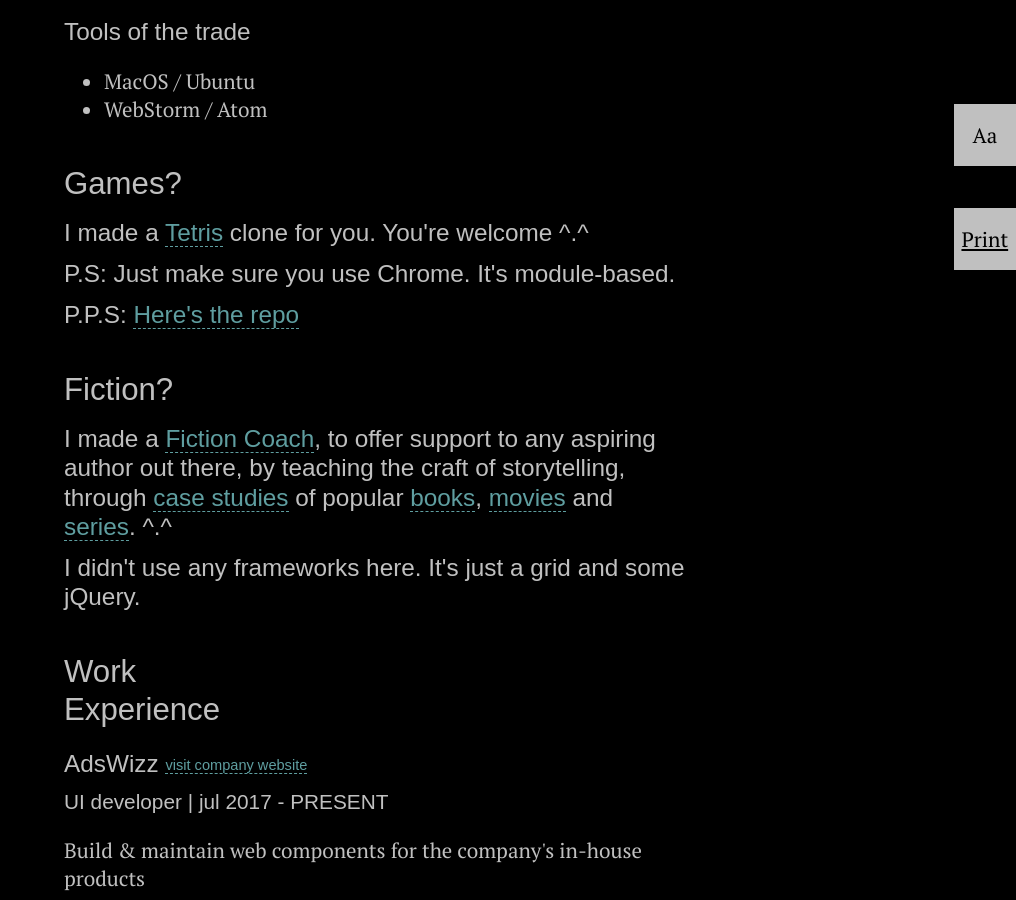
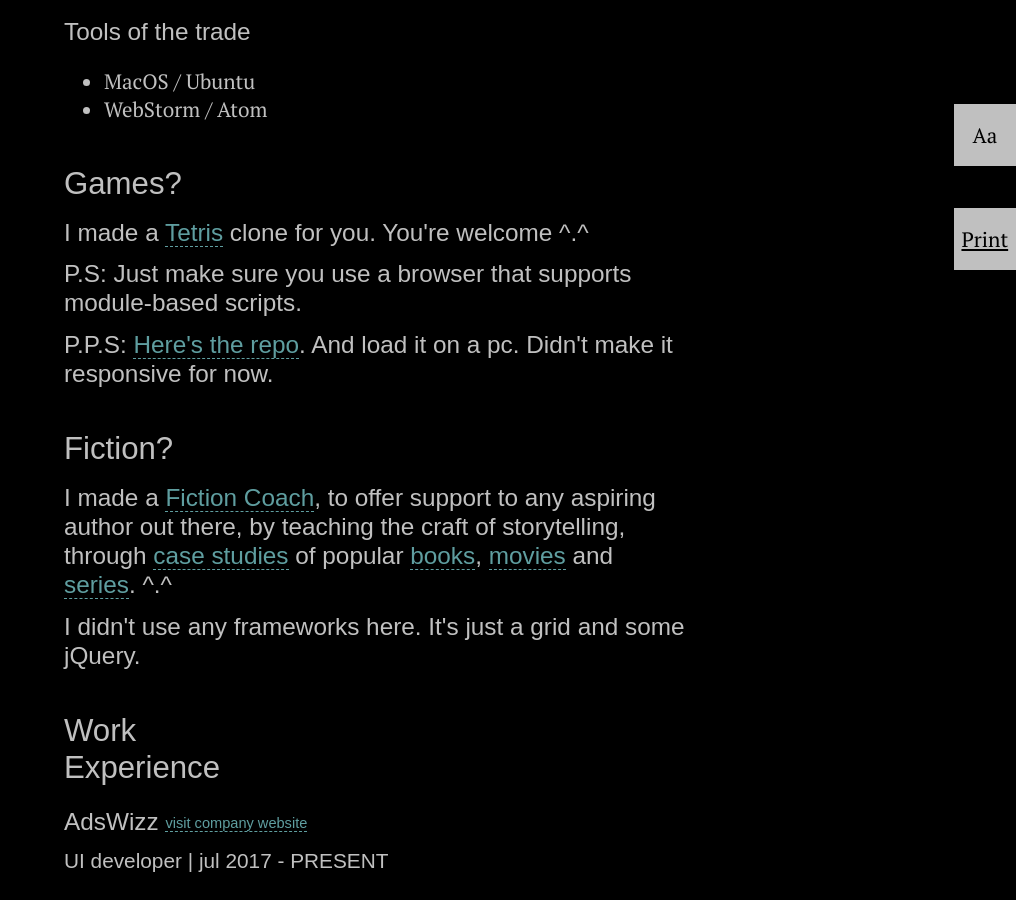
Before and after one commit to jscoox/jscoox.github.com, a Jekyll site: the page alex-okros.html, which Jekyll copies as it is, in a window 1280 px wide and 900 px high, scrolled down 841 px. Shown: the whole window, without its empty margins (264-1280 px from the left). Built offline with Jekyll 4.4.1, drawn with Linux system fonts in a browser that asks for light colours; some web fonts are replaced.

Commit message:
Update alex-okros.html

```diff
--- a/alex-okros.html
+++ b/alex-okros.html
@@ -51,7 +51,7 @@
       <li><a href="https://github.com/artanthos?tab=repositories">Github</a></li>
       <li><a href="https://twitter.com/rubedzal">Twitter</a></li>
 	<li><a href="#contact">Contact</a></li>
-      <li><a href="{{ '/courses' | prepend: site.baseurl }}">Website</a></li>
+      <li><a href="/">Website</a></li>
     </ul>
     <span class="toggle"></span>
     <span class="print"><a href="javascript:window.print()">Print</a></span>
@@ -87,9 +87,9 @@
 
     <section>
       <h2>Games?</h2>
-      <h3>I made a <a href="{{ '/tetris' | prepend: site.baseurl }}">Tetris</a> clone for you. You're welcome ^.^</h3>
-      <h3>P.S: Just make sure you use Chrome. It's module-based.</h3>
-      <h3>P.P.S: <a href="https://github.com/artanthos/tetris/">Here's the repo</a></h3>
+      <h3>I made a <a href="/tetris">Tetris</a> clone for you. You're welcome ^.^</h3>
+      <h3>P.S: Just make sure you use a browser that supports module-based scripts.</h3>
+      <h3>P.P.S: <a href="https://github.com/artanthos/tetris/">Here's the repo</a>. And load it on a pc. Didn't make it responsive for now.</h3>
     </section>
 
 <section>
```
